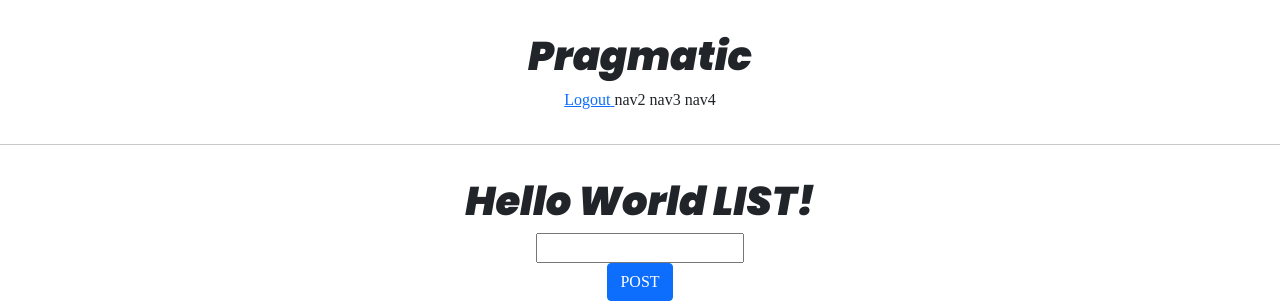
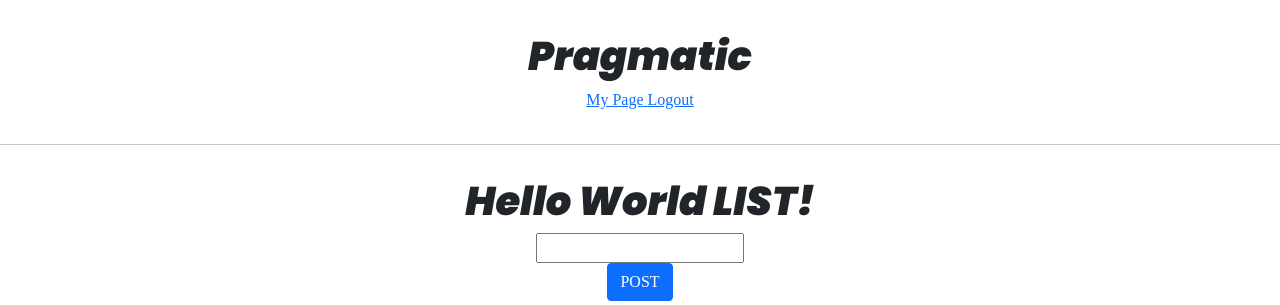
Before and after one commit to bhnvx/Django_CloneCoding, a Django app: page /account/hello_world/ in a window 1280 px wide. Shown: the top 305 px of the page. Run offline with Django 3.2, Linux system fonts and the light colour scheme; the visitor is signed in with stand-in values (Sample User, id 1); some libraries are stand-ins or nearby versions; some web fonts are replaced.

Commit message:
django course 24 commit

```diff
--- a/accountapp/urls.py
+++ b/accountapp/urls.py
@@ -1,12 +1,15 @@
 from django.contrib.auth.views import LoginView, LogoutView
 from django.urls import path
-from accountapp.views import hello_world, AccountCreateView
+from accountapp.views import hello_world, AccountCreateView, AccountDetailView
 
 app_name = "accountapp"
 
 urlpatterns = [
     path('hello_world/', hello_world, name='hello_world'),
+
     path('create/', AccountCreateView.as_view(), name='create'),
-    path('login/', LoginView.as_view(template_name='accountapp/login.html'), name='login'),
+    path('detail/<int:pk>', AccountDetailView.as_view(), name='detail'),
+
+    path('login/', LoginView.as_view(template_name='accountapp/login.html'),name='login'),
     path('logout/', LogoutView.as_view(), name='logout'),
 ]
--- a/accountapp/views.py
+++ b/accountapp/views.py
@@ -6,7 +6,7 @@ from django.shortcuts import render
 
 # Create your views here.
 from django.urls import reverse, reverse_lazy
-from django.views.generic import CreateView
+from django.views.generic import CreateView, DetailView
 
 from accountapp.models import HelloWorld
 
@@ -33,3 +33,8 @@ class AccountCreateView(CreateView):
     form_class = UserCreationForm
     success_url = reverse_lazy('accountapp:hello_world')
     template_name = 'accountapp/create.html'
+
+class AccountDetailView(DetailView):
+    model = User
+    context_object_name = 'target_user'
+    template_name = 'accountapp/detail.html'
--- a/templates/head.html
+++ b/templates/head.html
@@ -24,9 +24,9 @@
         }
 
         @font-face {
-            font-family: 'NanumBarunGothicBlod';
-            src: local('NanumBarunGothicBlod'),
-            url("{% static 'fonts/NanumBarunGothicBlod.otf' %}") format("opentype");
+            font-family: 'NanumBarunGothicBold';
+            src: local('NanumBarunGothicBold'),
+            url("{% static 'fonts/NanumBarunGothicBold.otf' %}") format("opentype");
         }
 
         @font-face {
--- a/templates/header.html
+++ b/templates/header.html
@@ -9,13 +9,13 @@
         </a>
 
         {% else %}
+        <a href="{% url 'accountapp:detail' pk=user.pk %}">
+            <spam>My Page</spam>
+        </a>
+
         <a href="{% url 'accountapp:logout' %}?next={{ request.path }}">
             <span>Logout</span>
         </a>
         {% endif %}
-
-        <span>nav2</span>
-        <span>nav3</span>
-        <span>nav4</span>
     </div>
 </div>
```
Also changed, not shown: accountapp/templates/accountapp/detail.html (added, +16 -0 lines).
